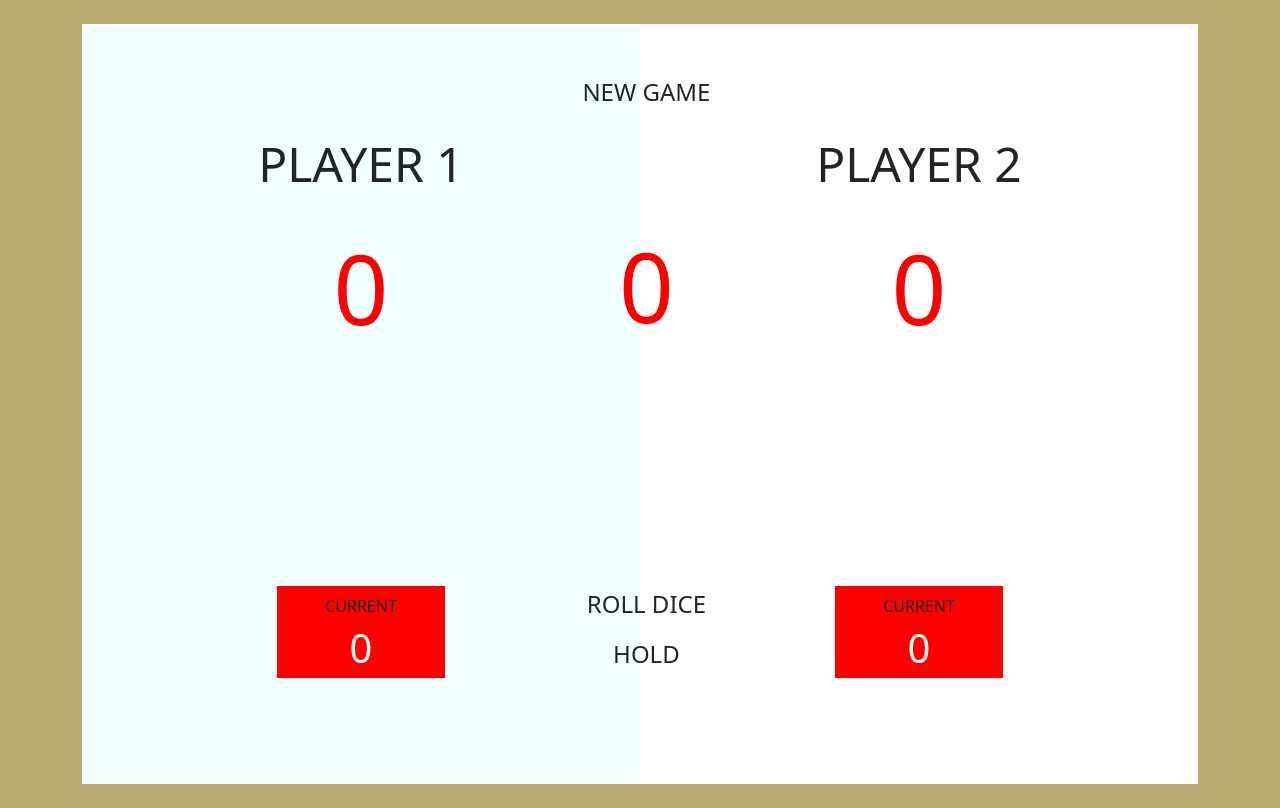
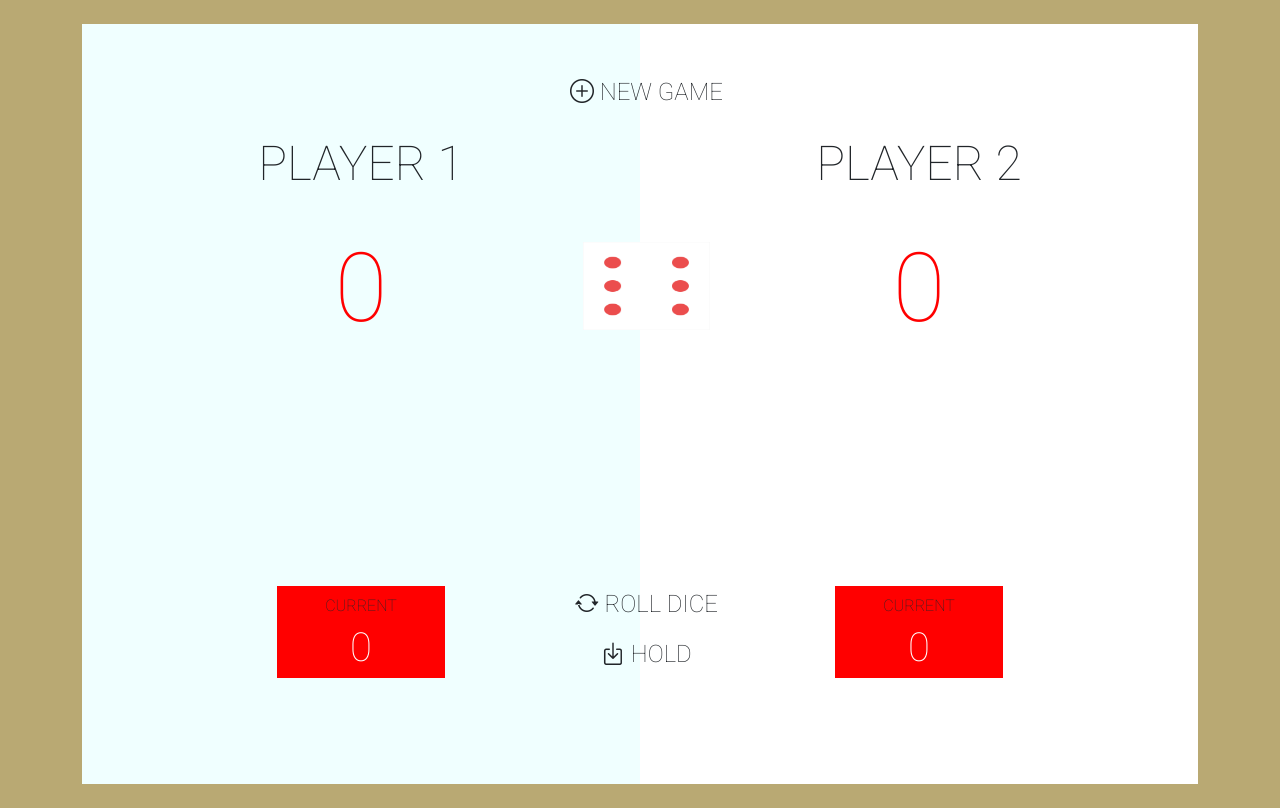
Before and after one commit to Marc-Aubriot/dice-game, a PHP site: page /home.html in a window 1280 px wide. Run offline with PHP 8.4, Linux system fonts and the light colour scheme; some libraries are stand-ins or nearby versions.

Commit message:
font, icons, dice img

```diff
--- a/home.html
+++ b/home.html
@@ -53,21 +53,21 @@
         <!-- Middle Interface -->
         <div class="middleInterface text-center g-0">
             <div class="row newGame align-items-center mx-auto">
-                <p class="newGameBtn">NEW GAME</p>
+                <p class="newGameBtn"><i class="bi bi-plus-circle"></i> NEW GAME</p>
             </div>
 
             <div class="row middleDice align-items-center mx-auto g-0">
-                <span class="middleDiceBox">0</span>
+                <img src="/images/dice-6.png" alt="" class="middleDiceBox mx-auto">
             </div>
 
             <div class="row spaceBuffer"></div>
 
             <div class="row rollDice align-items-center mx-auto g-0">
-                <p class="rollDiceBtn">ROLL DICE</p>
+                <p class="rollDiceBtn"><i class="bi bi-arrow-repeat"></i> ROLL DICE</p>
             </div>
 
             <div class="row holdDice align-items-center mx-auto g-0">
-                <p class="holdDiceBtn">HOLD</p>
+                <p class="holdDiceBtn"><i class="bi bi-box-arrow-in-down"></i> HOLD</p>
             </div>
         </div>
     </main>
--- a/style.css
+++ b/style.css
@@ -1,7 +1,7 @@
-/*@import url('https://fonts.googleapis.com/css2?family=Roboto:wght@100&display=swap');*/
+@import url('https://fonts.googleapis.com/css2?family=Roboto:wght@100&display=swap');
 
 body {
-    font-family: url('https://fonts.googleapis.com/css2?family=Roboto:wght@100&display=swap');
+    font-family: 'Roboto', sans-serif;
     background-color: rgb(185, 169, 115);
 }
 
@@ -92,8 +92,8 @@ body {
     font-size: 1.5rem;
 }
 .middleDiceBox {
-    font-size: 6rem;
-    color: red;
+    width: 30%;
+    height: 40%;
 }
 .rollDiceBtn {
     font-size: 1.5rem;
```
Also changed, not shown: images/dice-1.png (added), images/dice-2.png (added), images/dice-3.png (added), images/dice-4.png (added), images/dice-5.png (added), images/dice-6.png (added).
